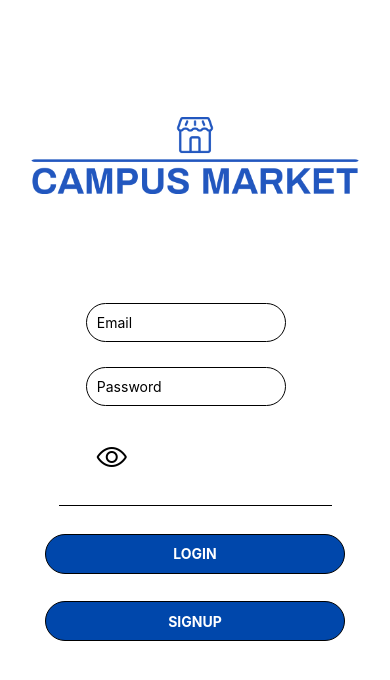
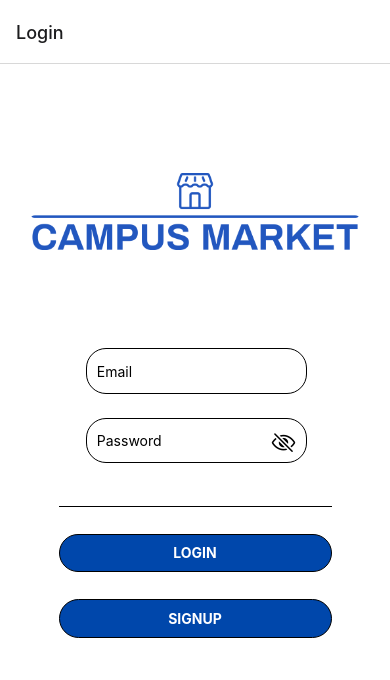
Before and after one commit to onurk03/CampusMarket, a React Native app: screen / in a window 390 px wide. Shown: the top 680 px of the page. Built offline with nearby package versions, Linux system fonts and the light colour scheme.

Commit message:
Signup Frontend Added

```diff
--- a/App.js
+++ b/App.js
@@ -1,19 +1,22 @@
-import {StyleSheet, View } from 'react-native';
 import LoginForm from './components/login';
+import { NavigationContainer } from '@react-navigation/native';
+import { createNativeStackNavigator } from '@react-navigation/native-stack';
+import Signup from "./components/signup";
 
 export default function App() {
-  return (
-    <View style={styles.container}>
-      <LoginForm/>
-    </View>
-  );
+  const Stack = createNativeStackNavigator();
+    return (
+        <NavigationContainer>
+          <Stack.Navigator>
+            <Stack.Screen
+                name="Login"
+                component={LoginForm}
+            />
+            <Stack.Screen
+                name="Signup"
+                component={Signup}
+            />
+          </Stack.Navigator>
+        </NavigationContainer>
+    );
 }
-
-const styles = StyleSheet.create({
-  container: {
-    flex: 1,
-    backgroundColor: '#fff',
-    alignItems: 'center',
-    justifyContent: 'center',
-  },
-});
--- a/app.json
+++ b/app.json
@@ -18,7 +18,7 @@
       "**/*"
     ],
     "ios": {
-      "supportsTablet": true
+      "supportsTablet": true,
     },
     "android": {
       "adaptiveIcon": {
--- a/components/login.js
+++ b/components/login.js
@@ -2,7 +2,8 @@ import React, { useState } from 'react';
 import {StyleSheet, Text, TextInput, View, TouchableOpacity, Image} from 'react-native';
 import Ionicons from '@expo/vector-icons/Ionicons';
 
-function LoginForm() {
+
+export default function LoginForm({ navigation }) {
     const [email, setEmail] = useState('');
     const [password, setPassword] = useState('');
     const [passwordSecure, seePassword ] = useState(true);
@@ -12,50 +13,54 @@ function LoginForm() {
     }
 
     return(
+        <View style={styles.container}>
             <View style = {styles.loginForm} >
                 <Image
                     style={styles.logo}
                     source={require('../assets/logo.png')}
                 />
-            <View style={styles.passwordInput}>
+                <View style={styles.inputContainer}>
                     <TextInput
                         placeholder={'Email'}
                         style={styles.textInput}
                         textContentType={"emailAddress"}
                         keyboardType={"email-address"}
                     />
+                    <View style={styles.textInput}>
                         <TextInput
                             placeholder={'Password'}
-                    style={styles.textInput}
+                            style={{width: '100%'}}
                             secureTextEntry={passwordSecure}
                             textContentType={"password"}
-
                         />
                         <TouchableOpacity style={styles.eyeIcon} onPress={togglePassword}>
-                    <Ionicons name={"eye-outline"} size={32} />
+                            <Ionicons name={passwordSecure ? "eye-off-outline" : "eye-outline"} size={25} />
                         </TouchableOpacity>
-                {
-                    !passwordSecure &&
-                    (<Text style={{
-                        color: 'red',
-                        padding: 0,
-                    }}
-                    > Password Visible! </Text>)
-                }
+                    </View>
                 </View>
                 <TouchableOpacity
-                style= {styles.loginButton}>
+                    style= {styles.buttons}>
                     <Text style={styles.text}>LOGIN</Text>
                 </TouchableOpacity>
                 <TouchableOpacity
-                style={styles.loginButton}>
+                    onPress={() =>
+                        navigation.navigate('Signup')
+                    }
+                    style={styles.buttons}>
                     <Text style={styles.text}>SIGNUP</Text>
                 </TouchableOpacity>
+            </View>
         </View>
     );
 }
 
 const styles = StyleSheet.create({
+    container: {
+        flex: 1,
+        backgroundColor: '#fff',
+        alignItems: 'center',
+        justifyContent: 'center',
+    },
 
     loginForm: {
         alignItems: 'center',
@@ -66,7 +71,9 @@ const styles = StyleSheet.create({
     },
 
     textInput: {
-        width: 200,
+        flexDirection: 'row',
+        width: '90%',
+        height: '33%',
         padding: 10,
         borderColor: 'black',
         borderWidth: 1,
@@ -76,14 +83,14 @@ const styles = StyleSheet.create({
 
     text: {
         fontWeight: 'bold',
-        color: 'white'
+        color: 'white',
     },
 
-    loginButton: {
+    buttons: {
         alignItems: 'center',
         justifyContent: 'center',
-        width: 300,
-        height: 40,
+        width: '100%',
+        height: '7%',
         borderColor: 'black',
         borderWidth: 1,
         borderRadius: 20,
@@ -92,10 +99,11 @@ const styles = StyleSheet.create({
     },
 
     eyeIcon: {
-        padding: 10,
+        padding: 0,
+        marginLeft: 'auto',
     },
 
-    passwordInput: {
+    inputContainer: {
         flexDirection: 'row',
         justifyContent: 'flex-start',
         flexWrap: 'wrap',
@@ -111,5 +119,3 @@ const styles = StyleSheet.create({
         resizeMode: "contain"
     },
 })
-
-export default LoginForm;
--- /dev/null
+++ b/components/signup.js
@@ -0,0 +1,132 @@
+import React, {useState} from "react";
+import {StyleSheet, Text, TextInput, TouchableOpacity, View} from "react-native";
+import Ionicons from "@expo/vector-icons/Ionicons";
+import SelectDropdown from 'react-native-select-dropdown';
+
+export default function Signup({navigation}) {
+    const [fullName, setFullName] = useState('');
+    const [email, setEmail] = useState('');
+    const [password, setPassword] = useState('');
+    const [college, setCollege] = useState('');
+    const [passwordSecure, seePassword] = useState(true);
+    const colleges = ["UMN - Twin Cities", "UW Madison"]
+
+    function togglePassword() {
+        seePassword(visibility => !visibility);
+        console.log(fullName + ", " + email + ", " + "password" + ", " + college);
+    }
+
+    return (
+        <View>
+            <View style={styles.signupForm}>
+                <TextInput
+                    placeholder={'Full Name'}
+                    onChangeText={setFullName}
+                    style={styles.textInput}
+                    textContentType={"name"}
+                />
+                <TextInput
+                    placeholder={'Email'}
+                    onChangeText={setEmail}
+                    style={styles.textInput}
+                    textContentType={"emailAddress"}
+                    keyboardType={"email-address"}
+                />
+                <View
+                    style={styles.textInput}>
+                    <TextInput
+                        placeholder={'Password'}
+                        style={{width: '100%'}}
+                        onChangeText={setPassword}
+                        secureTextEntry={passwordSecure}
+                        textContentType={"password"}
+                    />
+                    <TouchableOpacity style={styles.eyeIcon} onPress={togglePassword}>
+                        <Ionicons name={passwordSecure ? "eye-off-outline" : "eye-outline"} size={25}/>
+                    </TouchableOpacity>
+                </View>
+                <SelectDropdown
+                    defaultButtonText={'Select your college'}
+                    buttonStyle={styles.selection}
+                    buttonTextStyle={{fontSize: 15, padding: 0}}
+                    data={colleges}
+                    onSelect={(selectedItem, index) => {
+                        setCollege(selectedItem);
+                    }}
+                    buttonTextAfterSelection={(selectedItem, index) => {
+                        // text represented after item is selected
+                        // if data array is an array of objects then return selectedItem.property to render after item is selected
+                        return selectedItem
+                    }}
+                    rowTextForSelection={(item, index) => {
+                        // text represented for each item in dropdown
+                        // if data array is an array of objects then return item.property to represent item in dropdown
+                        return item
+                    }}
+                    search
+                    searchInputStyle={{borderBottomWidth: 1}}
+                    searchPlaceHolder={'Search here'}
+                    searchPlaceHolderColor={'darkgrey'}
+                    renderSearchInputLeftIcon={() => {
+                        return <Ionicons name={'search'} color={'#444'} size={18} />;
+                    }}
+                />
+                <TouchableOpacity
+                    style={styles.buttons}>
+                    <Text style={styles.text}>SIGNUP</Text>
+                </TouchableOpacity>
+            </View>
+        </View>
+    )
+}
+
+const styles = StyleSheet.create({
+    selection: {
+        borderColor: 'black',
+        borderWidth: 1,
+        borderRadius: 20,
+        width: '60%',
+        height: '6%',
+        padding: 0,
+    },
+
+    signupForm: {
+        height: '100%',
+        width: '100%',
+        alignItems: 'center',
+        justifyContent: 'center',
+    },
+
+    eyeIcon: {
+        padding: 0,
+        marginLeft: 'auto',
+    },
+
+    textInput: {
+        flexDirection: 'row',
+        width: '60%',
+        height: '6%',
+        padding: 10,
+        borderColor: 'black',
+        borderWidth: 1,
+        borderRadius: 20,
+        marginBottom: '5%',
+    },
+
+    text: {
+        fontWeight: 'bold',
+        color: 'white',
+    },
+
+    buttons: {
+        alignItems: 'center',
+        justifyContent: 'center',
+        width: '70%',
+        height: '6%',
+        borderColor: 'black',
+        borderWidth: 1,
+        borderRadius: 20,
+        marginTop: '10%',
+        backgroundColor: '#0047AB',
+    },
+})
--- a/firebase.js
+++ b/firebase.js
@@ -1,7 +1,6 @@
 // Import the functions you need from the SDKs you need
 import { initializeApp } from "firebase/app";
 import { getAnalytics } from "firebase/analytics";
-import "firebase/firestore";
 
 // Your web app's Firebase configuration
 // For Firebase JS SDK v7.20.0 and later, measurementId is optional
```
Also changed, not shown: package.json (+9 -1 lines), 2 other files (tests, documents, lock files or other folders). Lines whose indentation alone changed are shown as unchanged.
